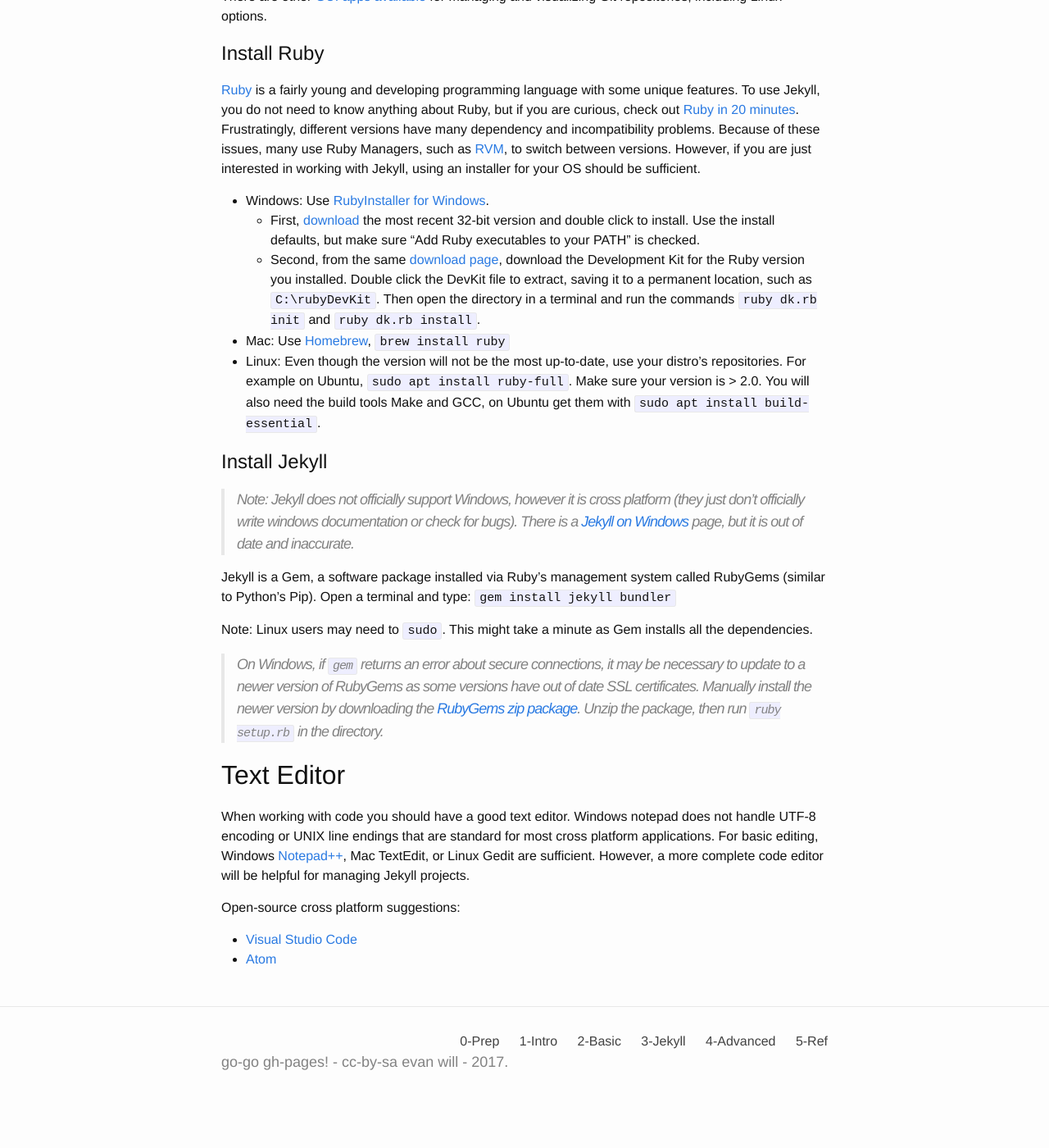
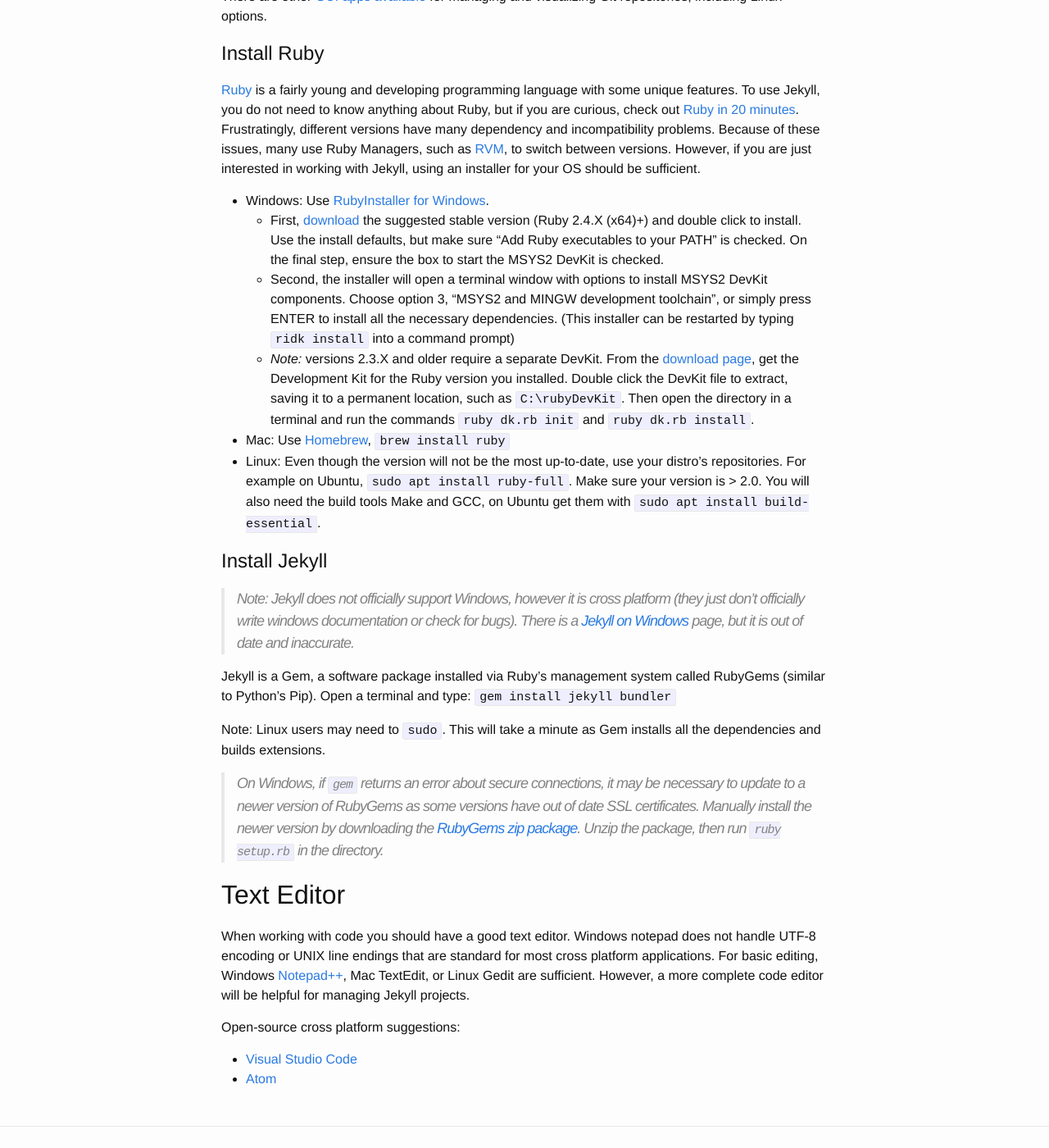
Before and after one commit to evanwill/go-go-ghpages, a Jekyll site: the page built from 0-prep.md, in a window 1280 px wide and 1400 px high, scrolled down 797 px. Shown: the whole window at 82% size. Built offline with Jekyll 4.4.1, drawn with Linux system fonts in a browser that asks for light colours; before the commit the page ends 2151 px from its top, so only the background shows below that; some of the changed text lies outside the part shown.

Commit message:
update ruby install

```diff
--- a/0-prep.md
+++ b/0-prep.md
@@ -36,8 +36,9 @@ Because of these issues, many use Ruby Managers, such as [RVM](http://rvm.io/),
 However, if you are just interested in working with Jekyll, using an installer for your OS should be sufficient.
 
 - Windows: Use [RubyInstaller for Windows](https://rubyinstaller.org/).
-    - First, [download](https://rubyinstaller.org/downloads/) the most recent 32-bit version and double click to install. Use the install defaults, but make sure “Add Ruby executables to your PATH” is checked.
-    - Second, from the same [download page](https://rubyinstaller.org/downloads/), download the Development Kit for the Ruby version you installed. Double click the DevKit file to extract, saving it to a permanent location, such as `C:\rubyDevKit`. Then open the directory in a terminal and run the commands `ruby dk.rb init` and `ruby dk.rb install`.
+    - First, [download](https://rubyinstaller.org/downloads/) the suggested stable version (Ruby 2.4.X (x64)+) and double click to install. Use the install defaults, but make sure "Add Ruby executables to your PATH" is checked. On the final step, ensure the box to start the MSYS2 DevKit is checked.
+    - Second, the installer will open a terminal window with options to install MSYS2 DevKit components. Choose option 3, "MSYS2 and MINGW development toolchain", or simply press ENTER to install all the necessary dependencies. (This installer can be restarted by typing `ridk install` into a command prompt)
+    - *Note:* versions 2.3.X and older require a separate DevKit. From the [download page](https://rubyinstaller.org/downloads/), get the Development Kit for the Ruby version you installed. Double click the DevKit file to extract, saving it to a permanent location, such as `C:\rubyDevKit`. Then open the directory in a terminal and run the commands `ruby dk.rb init` and `ruby dk.rb install`.
 - Mac: Use [Homebrew](https://brew.sh/), `brew install ruby`
 - Linux: Even though the version will not be the most up-to-date, use your distro's repositories. For example on Ubuntu, `sudo apt install ruby-full`. Make sure your version is > 2.0. You will also need the build tools Make and GCC, on Ubuntu get them with `sudo apt install build-essential`.
 
@@ -51,7 +52,7 @@ Open a terminal and type:
 `gem install jekyll bundler`
 
 Note: Linux users may need to `sudo`.
-This might take a minute as Gem installs all the dependencies.
+This will take a minute as Gem installs all the dependencies and builds extensions.
 
 > On Windows, if `gem` returns an error about secure connections, it may be necessary to update to a newer version of RubyGems as some versions have out of date SSL certificates.
 > Manually install the newer version by downloading the [RubyGems zip package](https://rubygems.org/pages/download#formats).
```
Also changed, not shown: other parts of 0-prep.md (+1 -1 lines).
